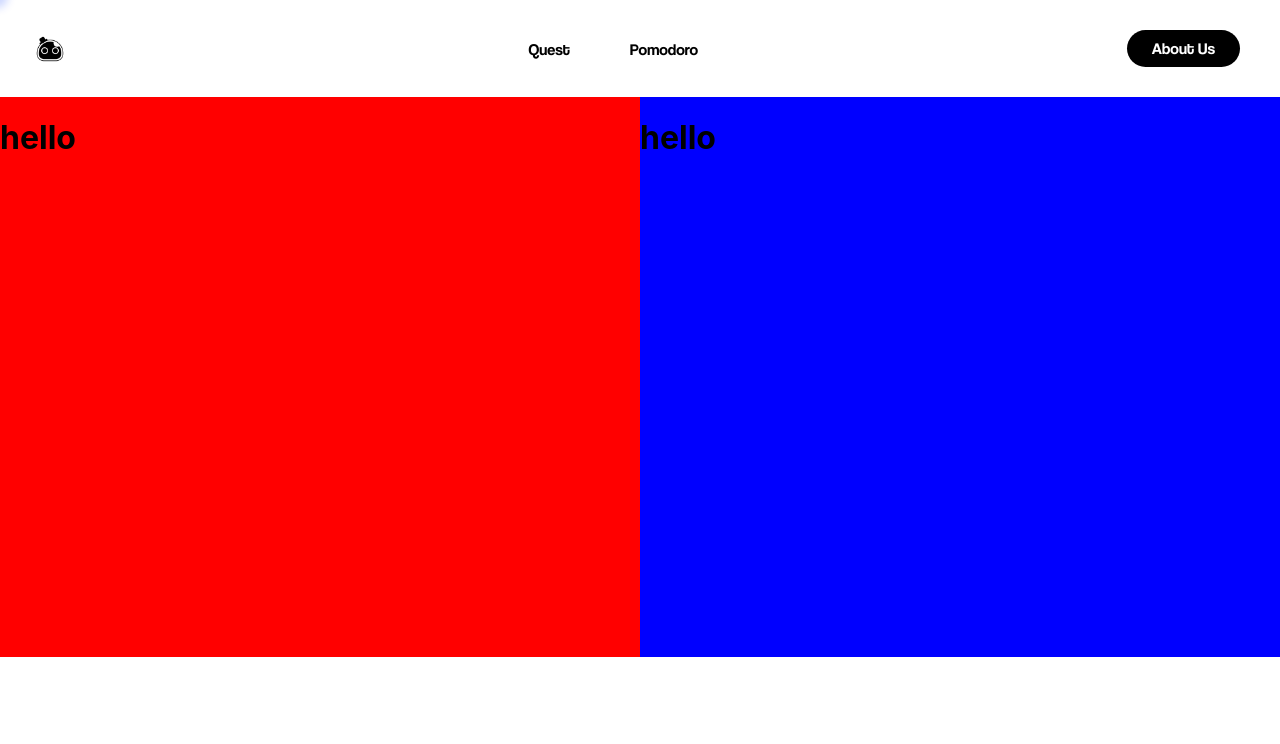
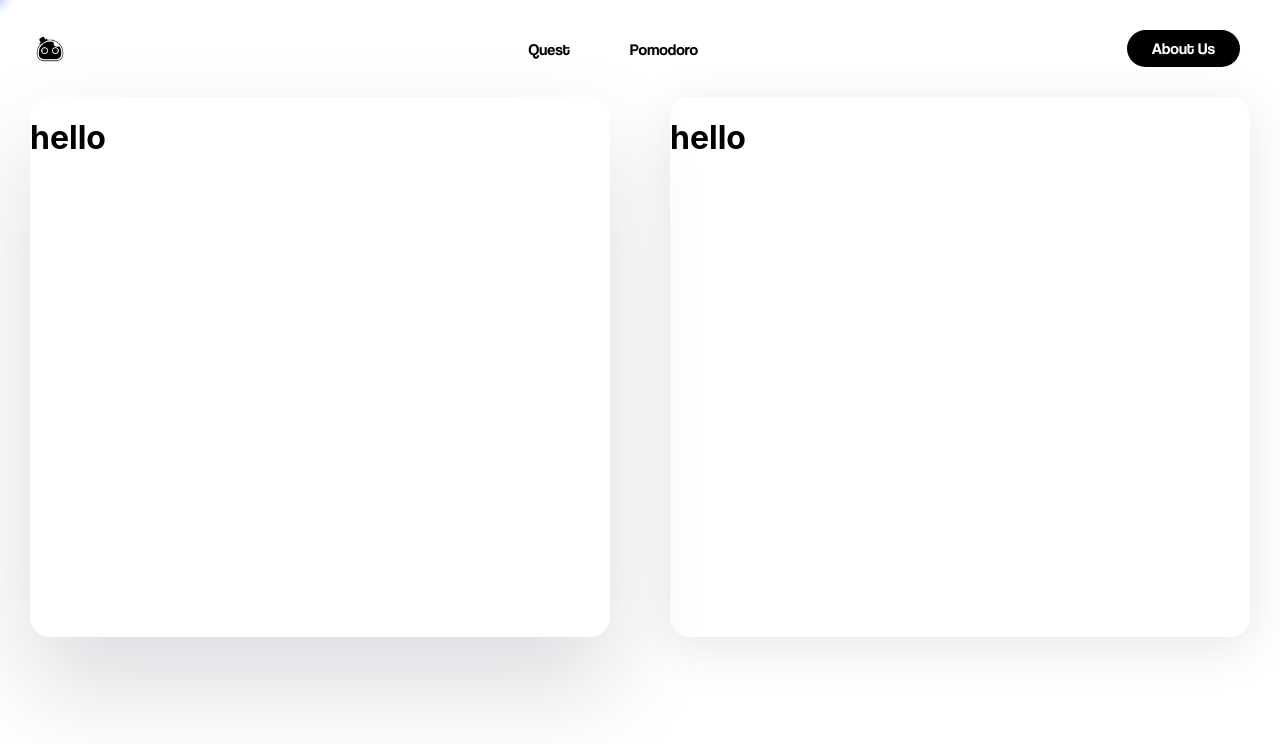
Before and after one commit to Four-Bits/quantum-x, a React (Create React App) app: page / in a window 1280 px wide. Shown: the top 744 px of the page. Built offline with nearby package versions, Linux system fonts and the light colour scheme.

Commit message:
added drop shadow

```diff
--- a/src/index.css
+++ b/src/index.css
@@ -112,7 +112,6 @@ h2 small {
 
 
 .bodybox{
-  margin-top: 10px;
   display: flex;
   height: 70vh;
 }
@@ -120,14 +119,21 @@ h2 small {
 /* taskbar */
 .taskbox{
   display : flex;
-  background-color: red;
+
   width : 50%;
   height : auto;
+  /* border : solid rgba; */
+  border-radius: 20px;
+  box-shadow: rgba(17, 12, 46, 0.15) 0px 48px 100px 0px;
+  margin: 10px 30px 10px 30px;
 }
+
 
 /* pomodoro */
 .pomobox{
   display: flex;
-  background-color: blue;
   width : 50%;
+  border-radius: 20px;
+  box-shadow: rgba(0, 0, 0, 0.1) 0px 10px 50px;
+  margin: 10px 30px 10px 30px;
 }
```
